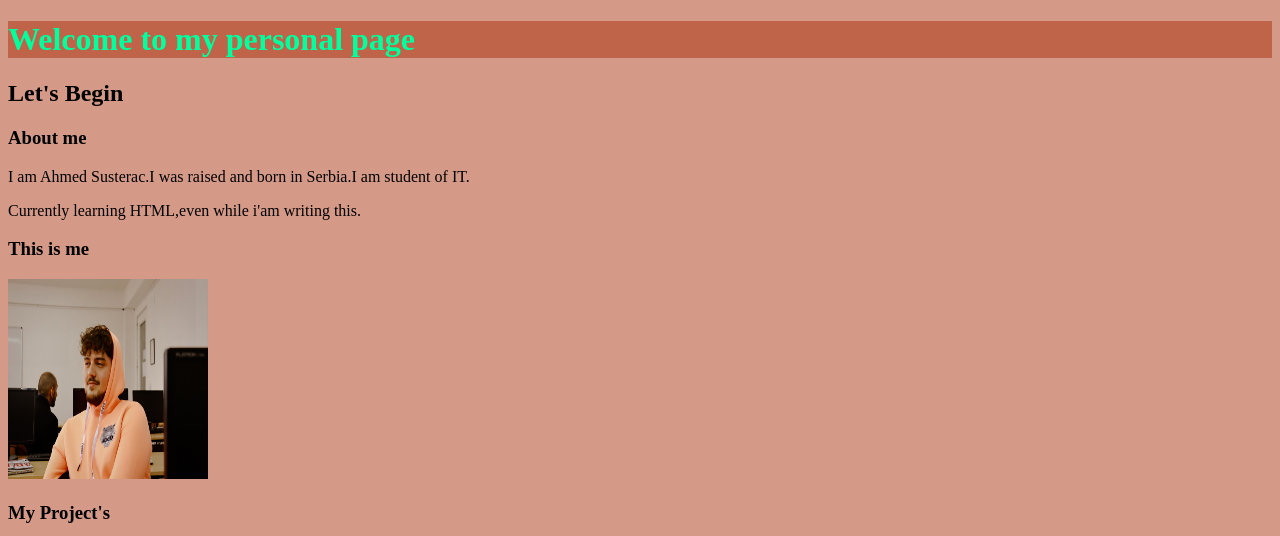
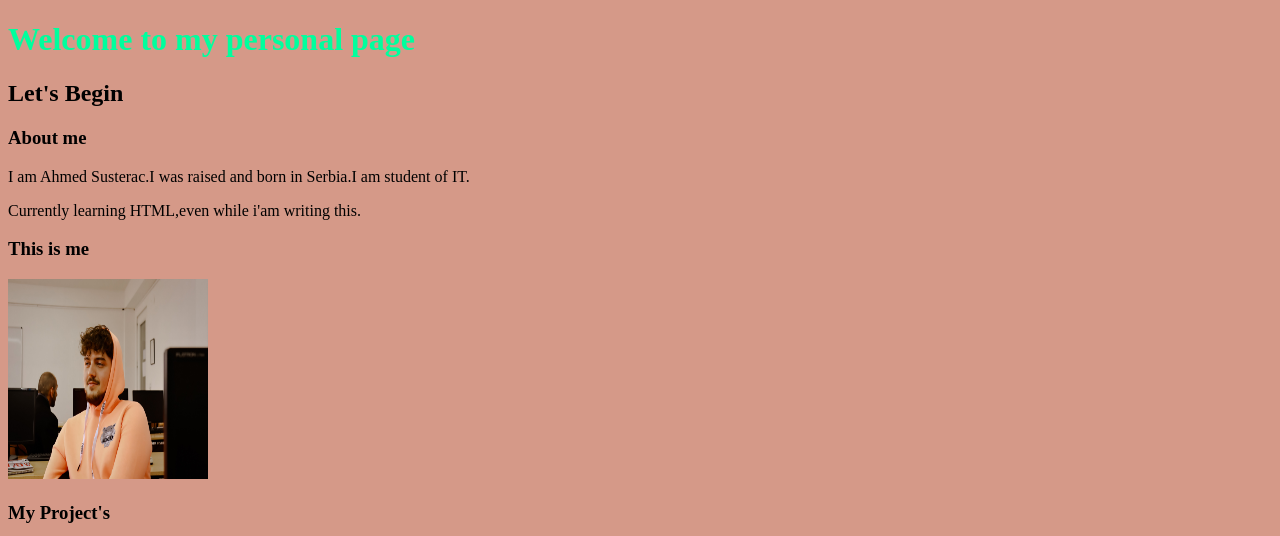
Before and after one commit to amx100/IT-Camp, a plain HTML site: page Class 1-3/Homework.html in a window 1280 px wide. Shown: the top 536 px of the page. Drawn offline with Linux system fonts and the light colour scheme; grey boxes are pictures that could not be loaded.

Commit message:
New changes

```diff
--- a/Class 1-3/style.css
+++ b/Class 1-3/style.css
@@ -23,5 +23,4 @@ body {
 
 #welcome {
   color: rgb(0, 255, 157);
-  background: rgba(165, 38, 0, 0.466);
 }
```
